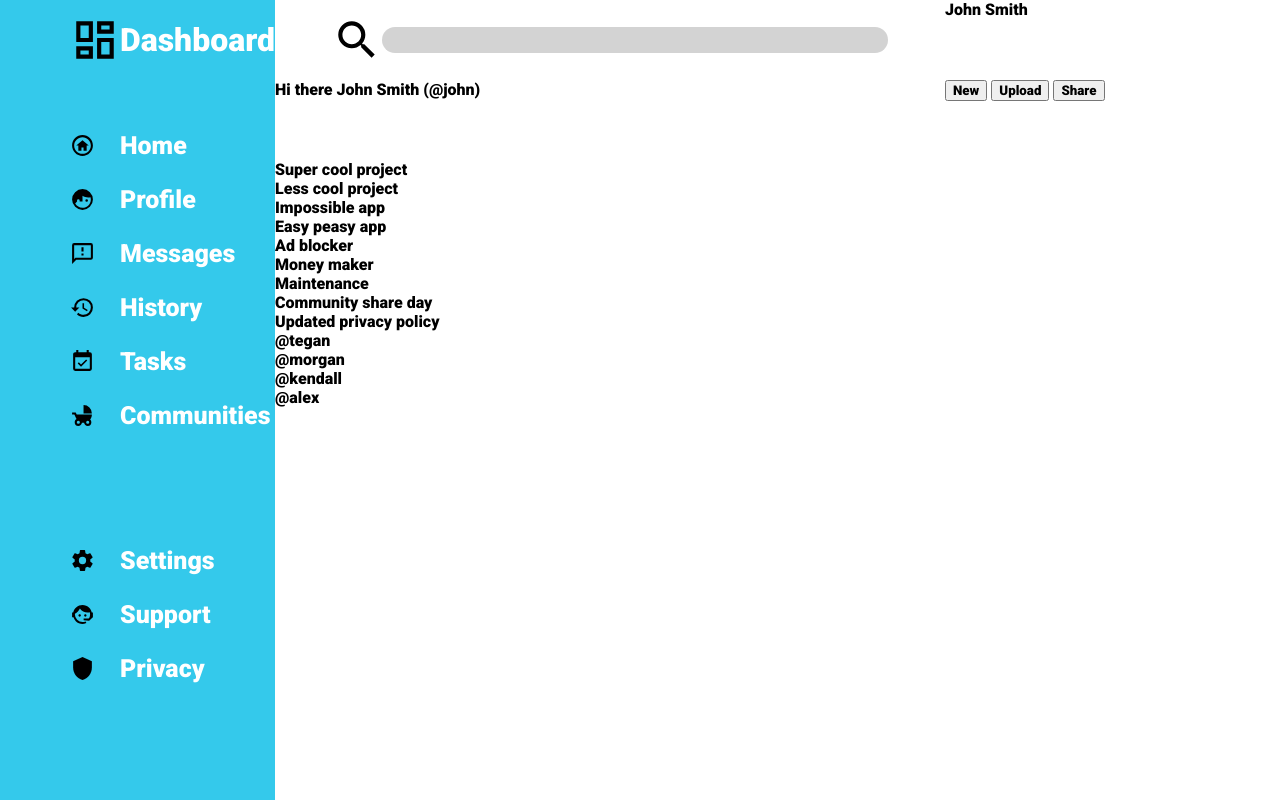
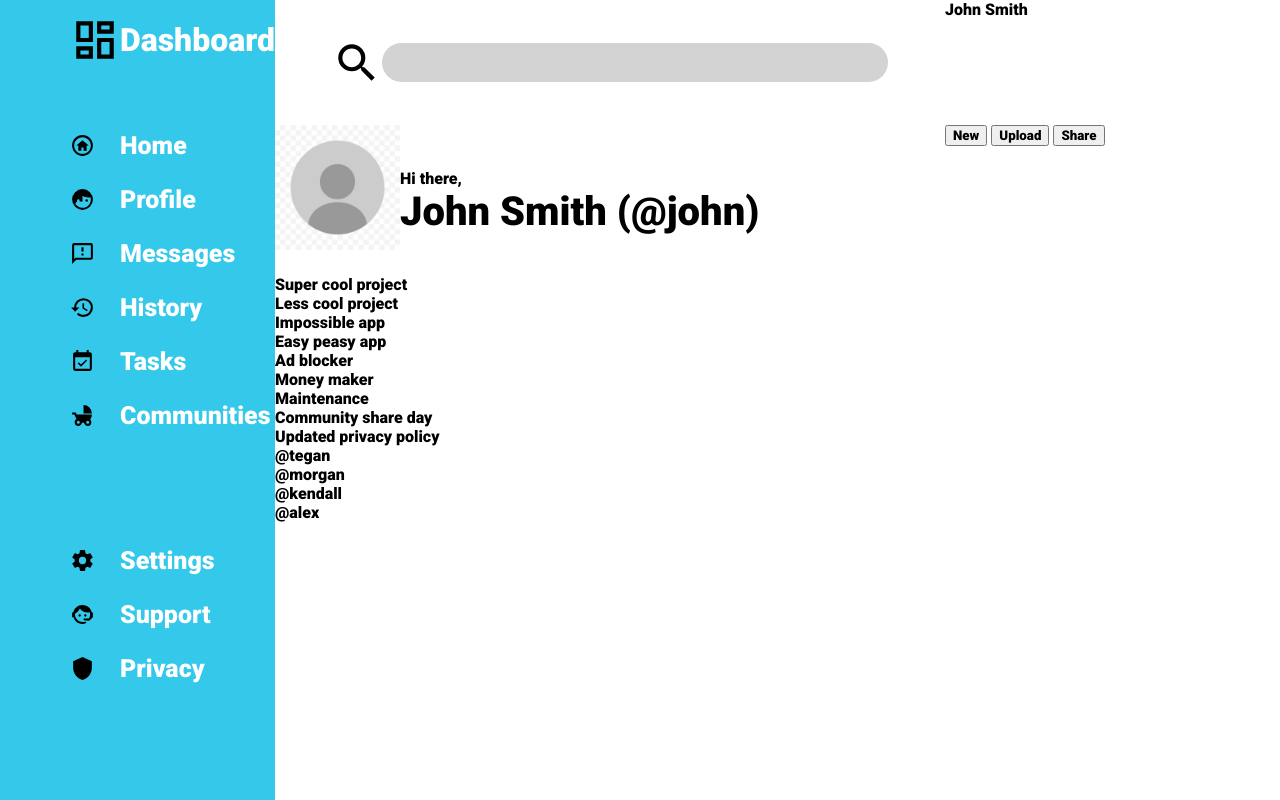
Before and after one commit to codinghaki/CSS-grid-dashboard, a plain HTML site: page index.html in a window 1280 px wide. Drawn offline with Linux system fonts and the light colour scheme.

Commit message:
Styled and formattetd  header user greeting section

```diff
--- a/CSS/styles.css
+++ b/CSS/styles.css
@@ -70,6 +70,7 @@ body {
 header {
   display: grid;
   grid-template: 1fr 1fr / 2fr 1fr;
+  padding-bottom: 25px;
 }
 
 .searchBarDiv {
@@ -88,3 +89,25 @@ header {
   border-right: none;
   border-bottom: none;
 }
+
+.displayUserInfoDiv {
+  display: grid;
+  grid-template: 1fr 1fr / 1fr 6fr;
+}
+
+#userInfoProfilePicture {
+  grid-row: 1 / 3;
+  display: flex;
+  justify-content: center;
+}
+
+#greeting {
+  display: flex;
+  flex-direction: column;
+  justify-content: flex-end;
+  align-items: start;
+}
+
+#userNameAndAt {
+  font-size: 40px;
+}
--- a/index.html
+++ b/index.html
@@ -71,8 +71,11 @@
           <span>John Smith</span>
         </div>
         <div class="displayUserInfoDiv">
-          <span>Hi there</span>
-          <span>John Smith (@john)</span>
+          <div id="userInfoProfilePicture">
+            <img src="images/header/stockprofilephoto.jpg" alt="stock-profile-photo" height="125" width="125">
+          </div>
+          <span id="greeting">Hi there,</span>
+          <span id="userNameAndAt">John Smith (@john)</span>
         </div>
         <div class="newUploadShareDiv">
           <button>New</button>
```
Also changed, not shown: images/header/stockprofilephoto.jpg (added).
